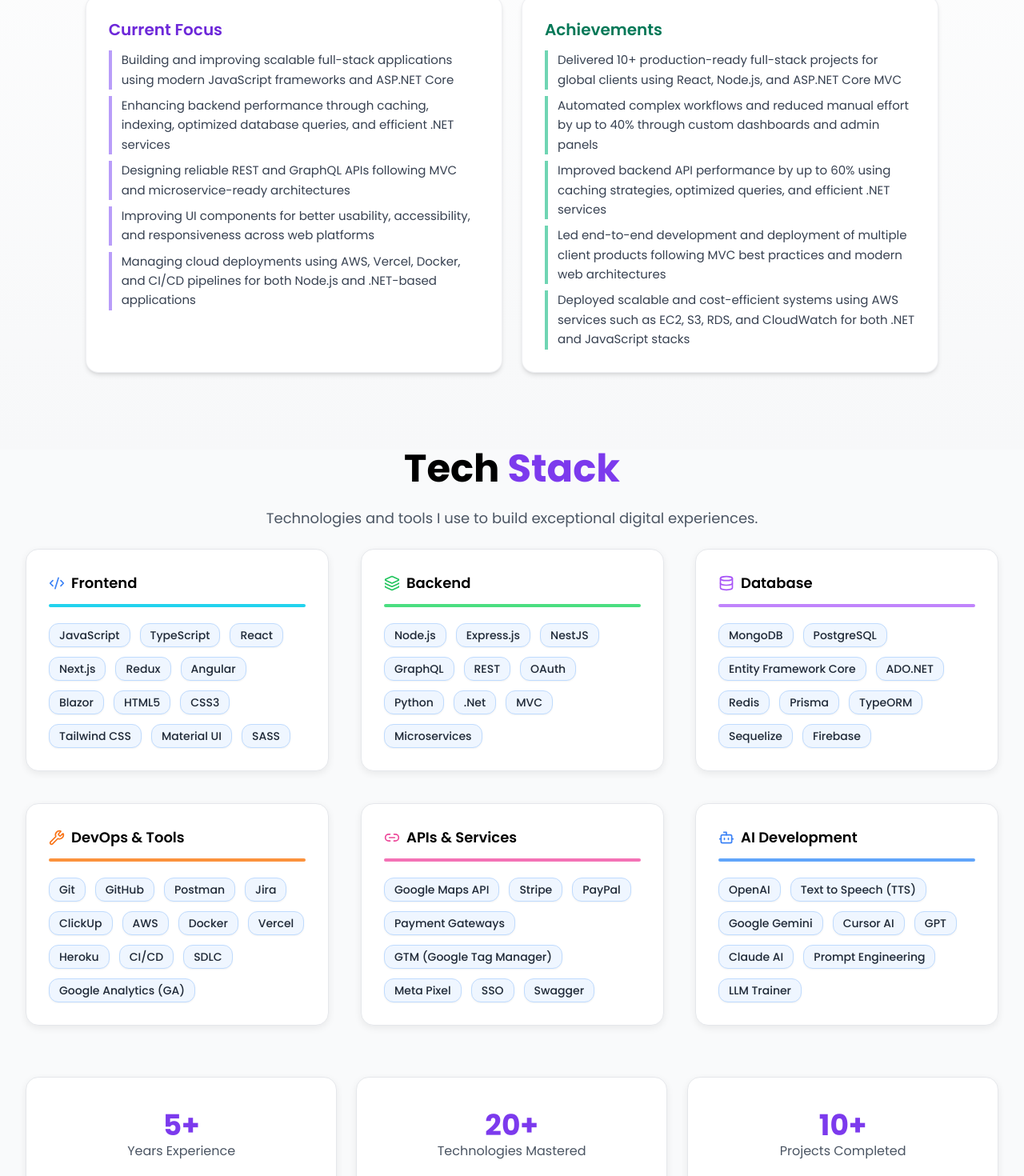
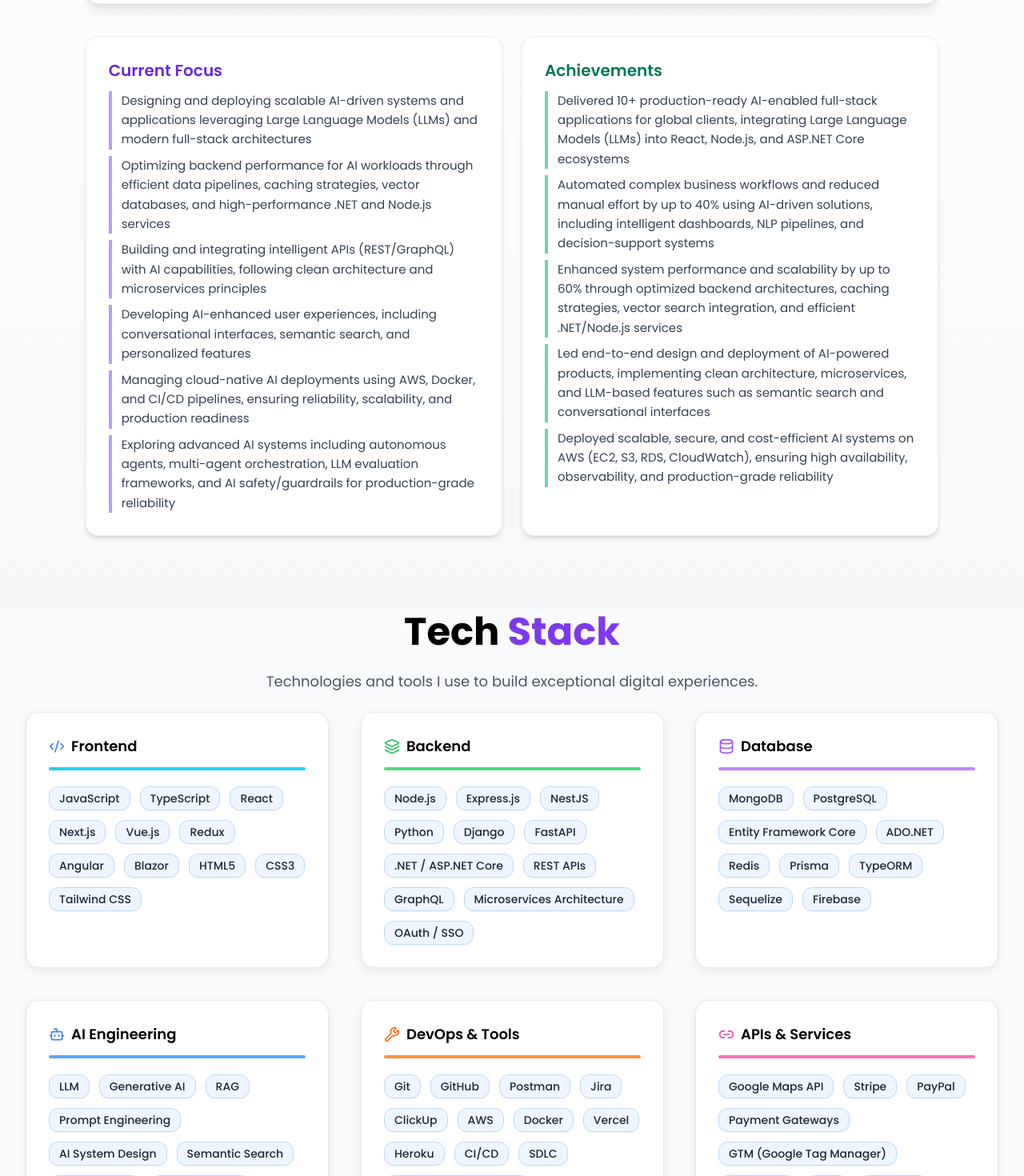
Before and after one commit to Bilal-dev07/dev-folio, a Next.js app: page / in a window 1280 px wide. Shown: the part 1220-2690 px from the top of the page at 80% size. Built offline with nearby package versions, Linux system fonts and the light colour scheme.

Commit message:
Update Portfolio

```diff
--- a/components/Hero.tsx
+++ b/components/Hero.tsx
@@ -75,7 +75,7 @@
             >
               <Typewriter
                 options={{
-                  strings: titles || ['Senior Software Engineer'],
+                  strings: titles || ['Senior AI Engineer'],
                   autoStart: true,
                   loop: true,
                   deleteSpeed: 30,
--- a/components/KeyAchievements.tsx
+++ b/components/KeyAchievements.tsx
@@ -9,7 +9,7 @@
     desc: 'Recognized credentials demonstrating expertise in cloud technologies, DevOps practices, AI tooling, and modern development workflows.',
     metrics: [
       'AWS Certified Developer – Associate',
-      'DevOps Foundations – CI/CD',
+      'LLM Applications Development with LangChain and OpenAI',
       'ChatGPT Prompt Engineering for Developers',
       'C# Design Patterns Certificate',
     ],
--- a/components/Skills.tsx
+++ b/components/Skills.tsx
@@ -42,11 +42,14 @@
 const viewportOpts = { once: true, amount: 0.05 };
 
 const Skills = ({ skillData }: Props) => {
-  const grouped = skillData.reduce((acc, item) => {
-    acc[item.category] = acc[item.category] || [];
-    acc[item.category].push(item);
-    return acc;
-  }, {} as Record<string, skill[]>);
+  const grouped = skillData.reduce(
+    (acc, item) => {
+      acc[item.category] = acc[item.category] || [];
+      acc[item.category].push(item);
+      return acc;
+    },
+    {} as Record<string, skill[]>,
+  );
 
   const config: Record<string, { icon: JSX.Element; underline: string }> = {
     Frontend: {
@@ -69,7 +72,7 @@
       icon: <Link2 className="w-5 h-5 text-pink-500" />,
       underline: 'bg-pink-400',
     },
-    'AI Development': {
+    'AI Engineering': {
       icon: <Bot className="w-5 h-5 text-blue-500" />,
       underline: 'bg-blue-400',
     },
--- a/data.json
+++ b/data.json
@@ -5,12 +5,12 @@
     "linkedIn": "https://www.linkedin.com/in/bilal-dev9",
     "github": "https://github.com/Bilal-dev07",
     "phone": "+447521438761",
-    "shortDesc": "I focus on developing user-friendly web applications that meet the client's requirements, with attention to detail, scalability, and performance.",
+    "shortDesc": "I build scalable AI-powered systems and modern web applications, with a focus on LLM integration, backend architecture, and high performance full-stack solutions that drive real business impact.",
     "opportunity": "Available for new opportunities",
     "location": "Leeds, United Kingdom",
     "coffeeLabel": "Building the future",
     "titles": [
-      "Senior Software Engineer",
+      "Senior AI Engineer",
       "5+ Years OF Professional Experience",
       "10+ Projects Completed",
       "Continuously Enhancing My Skills"
@@ -24,31 +24,43 @@
       "https://img.icons8.com/?size=100&id=1BC75jFEBED6&format=png&color=000000"
     ],
     "tags": [
+      "AI Engineering",
+      "LLM",
+      "Generative AI",
+      "RAG",
+      "Vector Databases",
+      "Prompt Engineering",
+      "Python",
+      "FastAPI",
       "React",
       "Node.js",
-      "ASP.Net Core",
-      ".Net Core",
+      "ASP.NET Core",
+      ".NET Core",
       "PostgreSQL",
       "AWS",
-      "Docker"
+      "Docker",
+      "Microservices Architecture",
+      "REST & GraphQL APIs",
+      "CI/CD"
     ]
   },
   "about": {
-    "title": "Senior Software Engineer",
-    "summary": "Senior Software Engineer with over 5+ years of hands-on experience in designing, developing, and optimizing high-performance, scalable web applications. Skilled in building secure, reliable systems using modern technologies including React, Node.js, ASP.NET Core, .NET, C#, PostgreSQL, and AWS. Adept at writing clean, maintainable, and efficient code while following industry best practices and modern design patterns. Experienced in working within agile environments and collaborating with cross-functional teams to deliver high-quality software that aligns with business goals and enhances user experience. Passionate about solving complex technical problems, improving development workflows, and continuously learning new tools and technologies to drive innovation and productivity.",
+    "title": "Senior AI Engineer",
+    "summary": "Senior AI Engineer with over 5+ years of hands-on experience in designing, developing, and deploying scalable, high-performance AI-driven systems and intelligent web applications. Specialized in Large Language Models (LLMs), backend architecture, and full-stack development, with expertise in technologies including React, Node.js, ASP.NET Core, .NET, C#, PostgreSQL, and AWS. Proven ability to build secure, reliable, and production-ready solutions, integrating AI capabilities into real-world applications to drive business value. Adept at writing clean, maintainable, and efficient code while adhering to modern design patterns and best practices. Experienced in agile environments, collaborating with cross-functional teams to deliver innovative, data-driven solutions that enhance user experience and operational efficiency. Passionate about solving complex technical challenges, advancing AI capabilities, and continuously exploring emerging technologies to deliver impactful and scalable solutions.",
     "currentFocus": [
-      "Building and improving scalable full-stack applications using modern JavaScript frameworks and ASP.NET Core",
-      "Enhancing backend performance through caching, indexing, optimized database queries, and efficient .NET services",
-      "Designing reliable REST and GraphQL APIs following MVC and microservice-ready architectures",
-      "Improving UI components for better usability, accessibility, and responsiveness across web platforms",
-      "Managing cloud deployments using AWS, Vercel, Docker, and CI/CD pipelines for both Node.js and .NET-based applications"
+      "Designing and deploying scalable AI-driven systems and applications leveraging Large Language Models (LLMs) and modern full-stack architectures",
+      "Optimizing backend performance for AI workloads through efficient data pipelines, caching strategies, vector databases, and high-performance .NET and Node.js services",
+      "Building and integrating intelligent APIs (REST/GraphQL) with AI capabilities, following clean architecture and microservices principles",
+      "Developing AI-enhanced user experiences, including conversational interfaces, semantic search, and personalized features",
+      "Managing cloud-native AI deployments using AWS, Docker, and CI/CD pipelines, ensuring reliability, scalability, and production readiness",
+      "Exploring advanced AI systems including autonomous agents, multi-agent orchestration, LLM evaluation frameworks, and AI safety/guardrails for production-grade reliability"
     ],
     "achievements": [
-      "Delivered 10+ production-ready full-stack projects for global clients using React, Node.js, and ASP.NET Core MVC",
-      "Automated complex workflows and reduced manual effort by up to 40% through custom dashboards and admin panels",
-      "Improved backend API performance by up to 60% using caching strategies, optimized queries, and efficient .NET services",
-      "Led end-to-end development and deployment of multiple client products following MVC best practices and modern web architectures",
-      "Deployed scalable and cost-efficient systems using AWS services such as EC2, S3, RDS, and CloudWatch for both .NET and JavaScript stacks"
+      "Delivered 10+ production-ready AI-enabled full-stack applications for global clients, integrating Large Language Models (LLMs) into React, Node.js, and ASP.NET Core ecosystems",
+      "Automated complex business workflows and reduced manual effort by up to 40% using AI-driven solutions, including intelligent dashboards, NLP pipelines, and decision-support systems",
+      "Enhanced system performance and scalability by up to 60% through optimized backend architectures, caching strategies, vector search integration, and efficient .NET/Node.js services",
+      "Led end-to-end design and deployment of AI-powered products, implementing clean architecture, microservices, and LLM-based features such as semantic search and conversational interfaces",
+      "Deployed scalable, secure, and cost-efficient AI systems on AWS (EC2, S3, RDS, CloudWatch), ensuring high availability, observability, and production-grade reliability"
     ]
   },
   "skills": [
@@ -66,6 +78,10 @@
     },
     {
       "name": "Next.js",
+      "category": "Frontend"
+    },
+    {
+      "name": "Vue.js",
       "category": "Frontend"
     },
     {
@@ -93,14 +109,6 @@
       "category": "Frontend"
     },
     {
-      "name": "Material UI",
-      "category": "Frontend"
-    },
-    {
-      "name": "SASS",
-      "category": "Frontend"
-    },
-    {
       "name": "Node.js",
       "category": "Backend"
     },
@@ -113,31 +121,35 @@
       "category": "Backend"
     },
     {
+      "name": "Python",
+      "category": "Backend"
+    },
+    {
+      "name": "Django",
+      "category": "Backend"
+    },
+    {
+      "name": "FastAPI",
+      "category": "Backend"
+    },
+    {
+      "name": ".NET / ASP.NET Core",
+      "category": "Backend"
+    },
+    {
+      "name": "REST APIs",
+      "category": "Backend"
+    },
+    {
       "name": "GraphQL",
       "category": "Backend"
     },
     {
-      "name": "REST",
+      "name": "Microservices Architecture",
       "category": "Backend"
     },
     {
-      "name": "OAuth",
-      "category": "Backend"
-    },
-    {
-      "name": "Python",
-      "category": "Backend"
-    },
-    {
-      "name": ".Net",
-      "category": "Backend"
-    },
-    {
-      "name": "MVC",
-      "category": "Backend"
-    },
-    {
-      "name": "Microservices",
+      "name": "OAuth / SSO",
       "category": "Backend"
     },
     {
@@ -175,6 +187,54 @@
     {
       "name": "Firebase",
       "category": "Database"
+    },
+    {
+      "name": "LLM",
+      "category": "AI Engineering"
+    },
+    {
+      "name": "Generative AI",
+      "category": "AI Engineering"
+    },
+    {
+      "name": "RAG",
+      "category": "AI Engineering"
+    },
+    {
+      "name": "Prompt Engineering",
+      "category": "AI Engineering"
+    },
+    {
+      "name": "AI System Design",
+      "category": "AI Engineering"
+    },
+    {
+      "name": "Semantic Search",
+      "category": "AI Engineering"
+    },
+    {
+      "name": "Embeddings",
+      "category": "AI Engineering"
+    },
+    {
+      "name": "Vector Search",
+      "category": "AI Engineering"
+    },
+    {
+      "name": "OpenAI",
+      "category": "AI Engineering"
+    },
+    {
+      "name": "Gemini",
+      "category": "AI Engineering"
+    },
+    {
+      "name": "Claude",
+      "category": "AI Engineering"
+    },
+    {
+      "name": "Conversational AI",
+      "category": "AI Engineering"
     },
     {
       "name": "Git",
@@ -257,36 +317,8 @@
       "category": "APIs & Services"
     },
     {
-      "name": "OpenAI",
-      "category": "AI Development"
-    },
-    {
-      "name": "Text to Speech (TTS)",
-      "category": "AI Development"
-    },
-    {
-      "name": "Google Gemini",
-      "category": "AI Development"
-    },
-    {
-      "name": "Cursor AI",
-      "category": "AI Development"
-    },
-    {
-      "name": "GPT",
-      "category": "AI Development"
-    },
-    {
-      "name": "Claude AI",
-      "category": "AI Development"
-    },
-    {
-      "name": "Prompt Engineering",
-      "category": "AI Development"
-    },
-    {
-      "name": "LLM Trainer",
-      "category": "AI Development"
+      "name": "Firebase",
+      "category": "APIs & Services"
     }
   ],
   "projects": [
@@ -362,14 +394,11 @@
       "subtitle": "AI-powered design automation platform",
       "description": "An AI-driven creative platform that enables users to quickly produce marketing assets, videos, branding content, and graphic designs through automated and intelligent workflows.",
       "achievements": [
-        "Built AI-driven templates and design suggestion features, improving engagement by 35%",
-        "Developed scalable and responsive interfaces using React and Redux, improving load speed by 25%",
-        "Integrated Node.js and Express REST APIs for faster data handling, reducing retrieval times by 30%",
-        "Implemented RabbitMQ for efficient task processing, speeding up real-time previews by 20%",
-        "Collaborated with backend and DevOps teams for smooth AWS deployment with 99.9% uptime",
-        "Improved UI accessibility standards, increasing usability across multiple device types",
-        "Optimized backend task queues to reduce processing latency by 15%",
-        "Added role-based access controls in APIs to secure user data and administrative functions"
+        "Built AI-driven templates and design suggestions, increasing user engagement by 35%",
+        "Developed scalable React/Redux interfaces and integrated Node.js APIs, improving load speed by 25% and reducing data retrieval time by 30%",
+        "Implemented RabbitMQ and optimized backend task queues, reducing processing latency by up to 20%",
+        "Collaborated with backend and DevOps teams to ensure smooth AWS deployment with 99.9% uptime",
+        "Implemented role-based access control (RBAC) in APIs to secure user data and administrative functions"
       ],
       "technologies": [
         "React.js",
@@ -486,11 +515,74 @@
         "video": "",
         "visit": "https://seeksocial.io"
       }
+    },
+    {
+      "name": "Sabermine",
+      "subtitle": "AI Document Processing System",
+      "description": "An AI-powered document processing platform designed to automate large-scale extraction, validation, and analysis of structured and unstructured documents using OCR, NLP, and scalable cloud-based architecture.",
+      "achievements": [
+        "Developed OCR and NLP pipelines to extract and structure data from complex, low-quality, and handwritten documents",
+        "Built scalable FastAPI microservices for high-volume document ingestion and real-time processing",
+        "Automated document validation and auditing workflows, significantly reducing manual effort and turnaround time",
+        "Designed multi-format processing system supporting PDFs, images, and reports with structured output generation",
+        "Deployed on AWS with scalable infrastructure to enable high-throughput, reliable document processing"
+      ],
+      "technologies": [
+        "Python",
+        "FastAPI",
+        "OCR",
+        "Natural Language Processing (NLP)",
+        "Document AI",
+        "AWS",
+        "Microservices",
+        "Data Extraction",
+        "Automation"
+      ],
+      "techstack": "Python, FastAPI, OCR, NLP, AWS, Microservices, Document AI, Automation",
+      "category": "AI Engineering",
+      "image": "https://res.cloudinary.com/dakrliszc/image/upload/v1777055089/sabermine_lasqti.png",
+      "links": {
+        "code": "",
+        "video": "",
+        "visit": "https://www.sabermine.ai/"
+      }
+    },
+    {
+      "name": "Amelia",
+      "subtitle": "Enterprise Conversational AI Platform",
+      "description": "An enterprise-grade conversational AI platform enabling intelligent, context-aware AI agents to automate complex customer interactions and business workflows using LLMs, RAG pipelines, and multi-agent orchestration.",
+      "achievements": [
+        "Designed and deployed RAG-based architecture using embeddings and vector databases for accurate, context-aware AI responses",
+        "Built multi-agent workflows with LangGraph to handle complex reasoning and automated task execution",
+        "Developed scalable FastAPI microservices for real-time conversational AI and API integrations",
+        "Implemented semantic search and vector retrieval for efficient querying across large enterprise datasets",
+        "Deployed production-grade AI system on AWS, optimizing scalability, performance, and reliability"
+      ],
+      "technologies": [
+        "Python",
+        "FastAPI",
+        "LLM",
+        "RAG",
+        "LangGraph",
+        "Vector Databases",
+        "Semantic Search",
+        "Prompt Engineering",
+        "AWS",
+        "Microservices"
+      ],
+      "techstack": "Python, FastAPI, LLMs, RAG, LangGraph, Vector Databases, AWS, Semantic Search, Prompt Engineering, Microservices",
+      "category": "AI Engineering",
+      "image": "https://res.cloudinary.com/dakrliszc/image/upload/v1777055089/Amelia_jpcuz6.png",
+      "links": {
+        "code": "",
+        "video": "",
+        "visit": "https://www.soundhound.com/voice-ai-products/amelia/"
+      }
     }
   ],
   "educations": [
     {
-      "institute": "Bahria University Islamabad",
+      "institute": "University of Leeds",
       "degree": "Bachelor OF Computer Science",
       "startDate": "2016",
       "endDate": "2020",
@@ -503,14 +595,20 @@
   ],
   "experiences": [
     {
-      "company": "LHASA LIMITED",
-      "position": "Senior Software Engineer",
+      "company": "The Codest",
+      "position": "Senior AI Engineer",
       "location": "Leeds, UK",
       "startDate": "11/2023",
       "endDate": "Present",
       "current": true,
       "color": "violet",
       "stack": [
+        "LLM",
+        "RAG",
+        "Prompt Engineering",
+        "Embeddings & Vector Search",
+        "Semantic Search",
+        "AI System Design",
         "NestJS",
         "ASP.NET Core",
         "C#",
@@ -524,17 +622,18 @@
         "Docker",
         "AWS",
         "CI/CD",
-        "Microservices"
+        "Microservices",
+        "OpenAI"
       ],
       "desc": [
-        "Led architecture and development of scalable full-stack applications using NestJS, ASP.NET Core, GraphQL, and React.",
-        "Designed and maintained secure REST and GraphQL APIs using .NET and Node.js following MVC and clean architecture principles.",
-        "Implemented microservices using Docker, Kafka, and RabbitMQ, improving system reliability and throughput.",
-        "Optimized CI/CD pipelines for both .NET and Node.js services using Docker, GitHub Actions, and AWS.",
-        "Managed cloud infrastructure on AWS with a strong focus on scalability, security, and cost efficiency.",
-        "Implemented unit and integration testing across JavaScript and C# codebases to ensure quality and maintainability.",
-        "Mentored junior developers, promoted engineering best practices, and improved team productivity.",
-        "Collaborated with product, design, and QA teams to deliver features aligned with business goals."
+        "Led architecture and development of scalable AI-powered distributed systems using NestJS, ASP.NET Core, GraphQL, and React.",
+        "Designed and deployed production-grade LLM services integrating OpenAI, Gemini, and Claude APIs into enterprise backend systems.",
+        "Built RAG pipelines using embeddings, vector databases, and semantic search to enable context-aware AI-driven responses.",
+        "Developed event-driven AI microservices using Kafka and RabbitMQ for real-time processing and intelligent automation workflows.",
+        "Engineered scalable AI APIs with .NET and Node.js using clean architecture, microservices, and domain-driven design principles.",
+        "Implemented prompt engineering standards and LLM evaluation workflows to improve reliability, consistency, and output quality.",
+        "Designed cloud-native AI infrastructure on AWS with Docker and CI/CD pipelines ensuring scalability, observability, and performance.",
+        "Mentored engineers and collaborated cross-functionally to deliver AI-powered features including conversational interfaces and semantic search systems."
       ]
     },
     {
@@ -557,21 +656,26 @@
         "MongoDB",
         "AWS",
         "Docker",
-        "CI/CD"
+        "CI/CD",
+        "AI Integration",
+        "Prompt Engineering",
+        "Semantic Search"
       ],
       "desc": [
-        "Developed and maintained scalable full-stack web applications using NestJS and ASP.NET Core.",
-        "Built RESTful APIs using .NET MVC and GraphQL services to improve performance, flexibility, and data access.",
-        "Integrated React-based frontends with backend services built in Node.js and C#.",
-        "Managed AWS infrastructure including S3, EC2, and cloud security best practices.",
-        "Automated CI/CD pipelines for JavaScript and .NET applications, reducing deployment time and improving delivery reliability.",
-        "Troubleshot and optimized existing applications to enhance backend performance and user experience."
+        "Developed and maintained scalable full-stack web applications using NestJS and ASP.NET Core with a focus on performance and extensibility.",
+        "Built and optimized REST and GraphQL APIs using .NET and Node.js, enabling flexible data access and improved system efficiency.",
+        "Integrated early-stage AI capabilities into applications using OpenAI APIs for automation, content generation, and intelligent features.",
+        "Worked with embedding-based and semantic search concepts to enhance data retrieval and user experience in web applications.",
+        "Integrated React frontends with backend services built in Node.js and C#, ensuring seamless data flow across systems.",
+        "Managed AWS infrastructure (EC2, S3) and applied cloud best practices for scalable and secure deployments.",
+        "Automated CI/CD pipelines for both .NET and JavaScript applications, improving deployment speed and release reliability.",
+        "Troubleshot, optimized, and refactored backend systems while exploring AI-assisted features to improve application intelligence."
       ]
     },
     {
-      "company": "VENTUREDIVE",
+      "company": "Innovify",
       "position": "Software Engineer",
-      "location": "Lahore, Pakistan",
+      "location": "Landon, UK",
       "startDate": "07/2020",
       "endDate": "02/2022",
       "current": false,
@@ -586,16 +690,20 @@
         "PostgreSQL",
         "MongoDB",
         "AWS",
-        "CI/CD"
+        "CI/CD",
+        "Event-Driven Architecture",
+        "Microservices Architecture",
+        "Distributed Systems"
       ],
       "desc": [
-        "Developed backend services using ASP.NET Core and C#, following MVC and clean architecture principles.",
-        "Built scalable applications using NestJS and Node.js with a strong focus on maintainable system design.",
-        "Designed and implemented microservices using Apache Kafka for real-time, event-driven communication.",
-        "Optimized PostgreSQL and MongoDB schemas and queries across .NET and Node.js services to improve performance.",
-        "Managed AWS infrastructure with an emphasis on scalability, security, and cost optimization.",
-        "Automated CI/CD pipelines, significantly accelerating the release and deployment process.",
-        "Mentored junior engineers and contributed to engineering best practices and system design discussions."
+        "Developed backend services using ASP.NET Core and C#, following MVC, clean architecture, and scalable system design principles.",
+        "Built and maintained distributed applications using NestJS and Node.js with a focus on modular, maintainable backend systems.",
+        "Designed event-driven microservices using Apache Kafka to support real-time data processing and asynchronous workflows.",
+        "Optimized PostgreSQL and MongoDB schemas and queries across distributed services to improve system performance and reliability.",
+        "Managed AWS infrastructure with emphasis on scalability, security, and cost-efficient deployment strategies.",
+        "Automated CI/CD pipelines to streamline release cycles and improve deployment consistency across environments.",
+        "Contributed to early-stage intelligent system thinking by working on event-driven and data-heavy architectures that later evolved into AI-ready systems.",
+        "Mentored junior engineers and participated in system design discussions focused on scalability, reliability, and backend architecture best practices."
       ]
     }
   ],
@@ -612,7 +720,7 @@
       "desc": "Recognized credentials demonstrating expertise in cloud technologies, DevOps practices, AI tooling, and modern development workflows.",
       "metrics": [
         "AWS Certified Developer – Associate",
-        "DevOps Foundations – CI/CD",
+        "LLM Applications Development with LangChain and OpenAI",
         "ChatGPT Prompt Engineering for Developers",
         "Docker Foundations Professional Certificate"
       ],
--- a/next.config.js
+++ b/next.config.js
@@ -13,6 +13,7 @@
       'img.freepik.com',
       'media.geeksforgeeks.org',
     ],
+    qualities: [75, 80],
   },
 };
 
```
Also changed, not shown: public/me.png (deleted), 1 other file (tests, documents, lock files or other folders).
